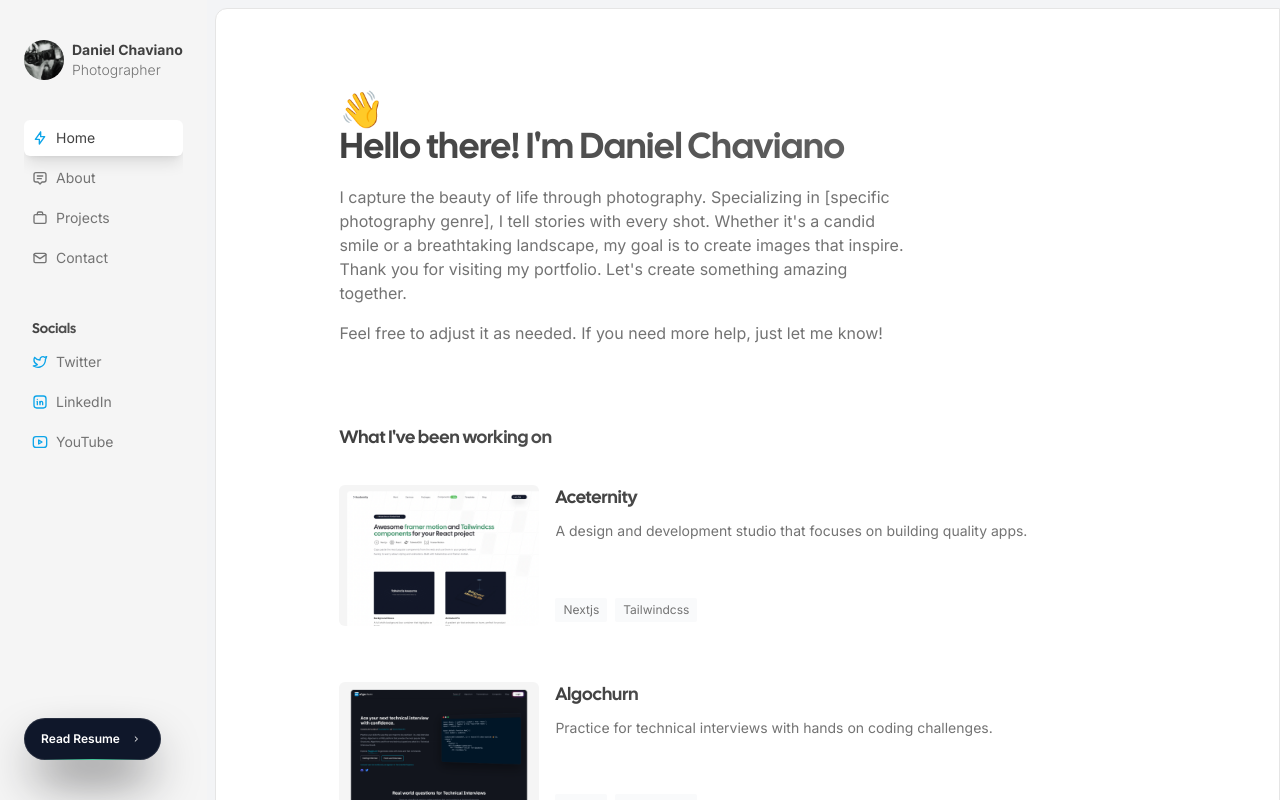
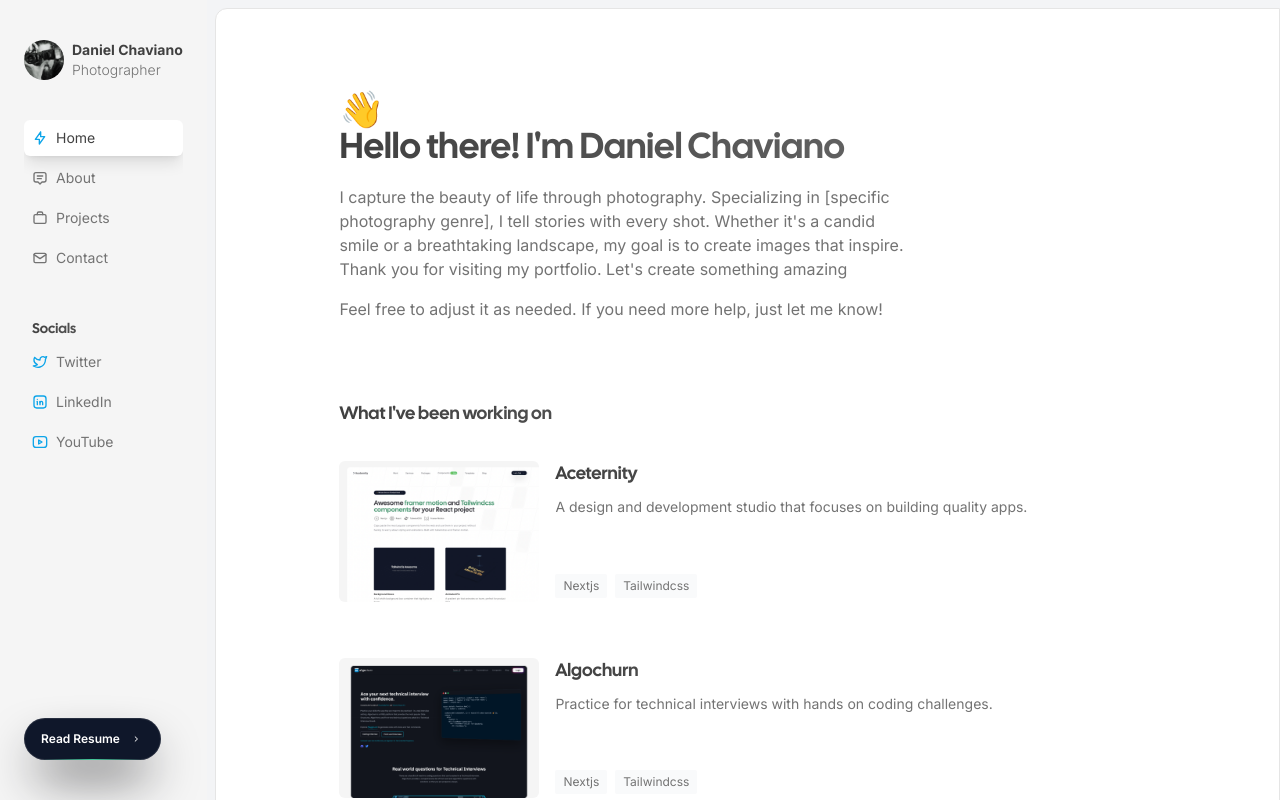
Before and after one commit to caluff/ra, a Next.js app: page / in a window 1280 px wide. Built offline with nearby package versions, Linux system fonts and the light colour scheme.

Commit message:
fixed error about

```diff
--- a/src/app/page.tsx
+++ b/src/app/page.tsx
@@ -10,10 +10,9 @@ export default function Home() {
       <span className="text-4xl">👋</span>
       <Heading className="font-black">Hello there! I&apos;m Daniel Chaviano</Heading>
       <Paragraph className="max-w-xl mt-4">
-        I capture the beauty of life through photography. Specializing in [specific
-        photography genre], I tell stories with every shot. Whether it's a candid smile or a breathtaking landscape, my
-        goal is to create images that inspire. Thank you for visiting my portfolio. Let&apos;s create something amazing
-        together.
+        I capture the beauty of life through photography. Specializing in [specific photography genre], I tell stories
+        with every shot. Whether it&apos;s a candid smile or a breathtaking landscape, my goal is to create images that
+        inspire. Thank you for visiting my portfolio. Let&apos;s create something amazing
       </Paragraph>
       <Paragraph className="max-w-xl mt-4">
         Feel free to adjust it as needed. If you need more help, just let me know!
```
